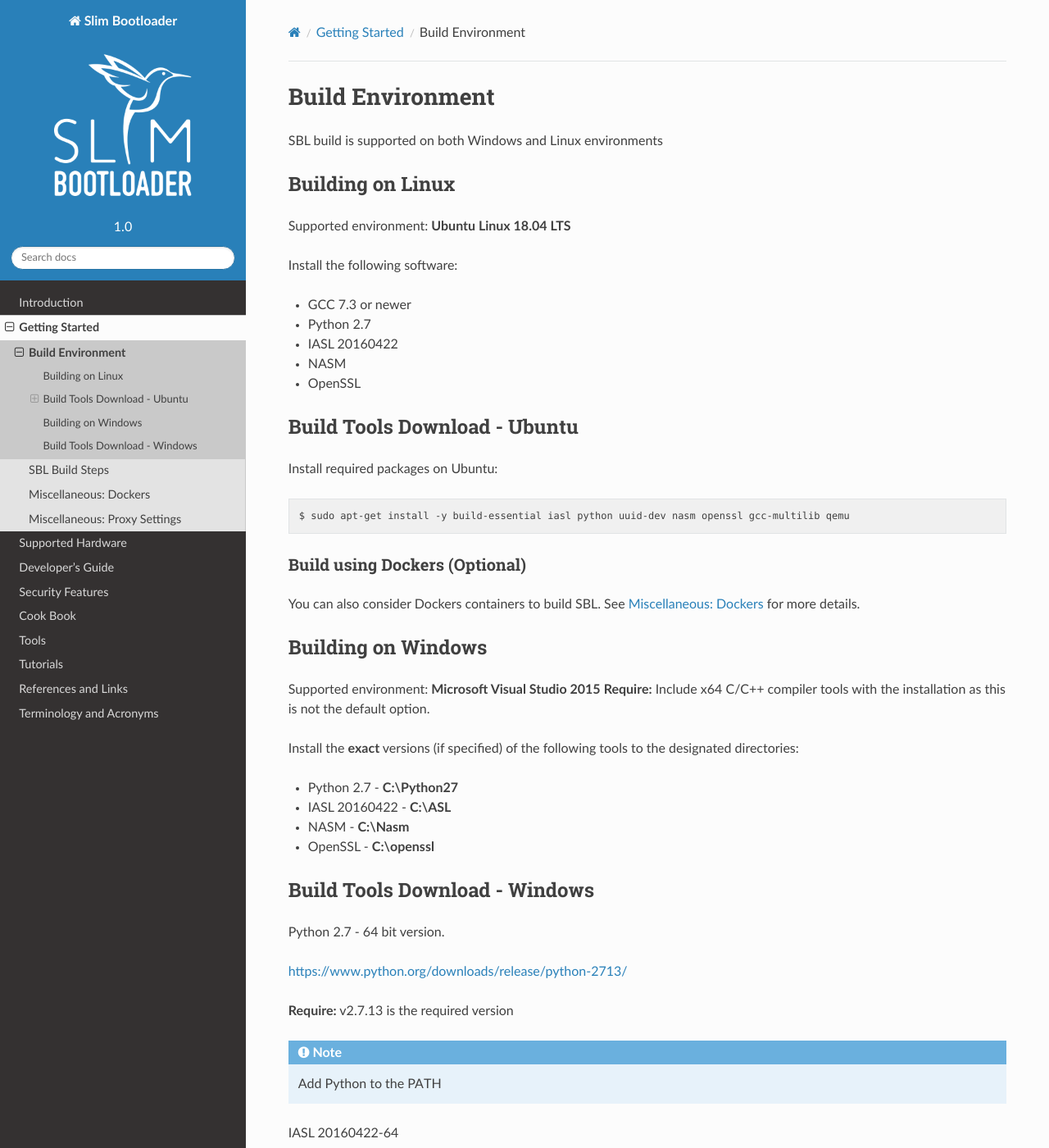
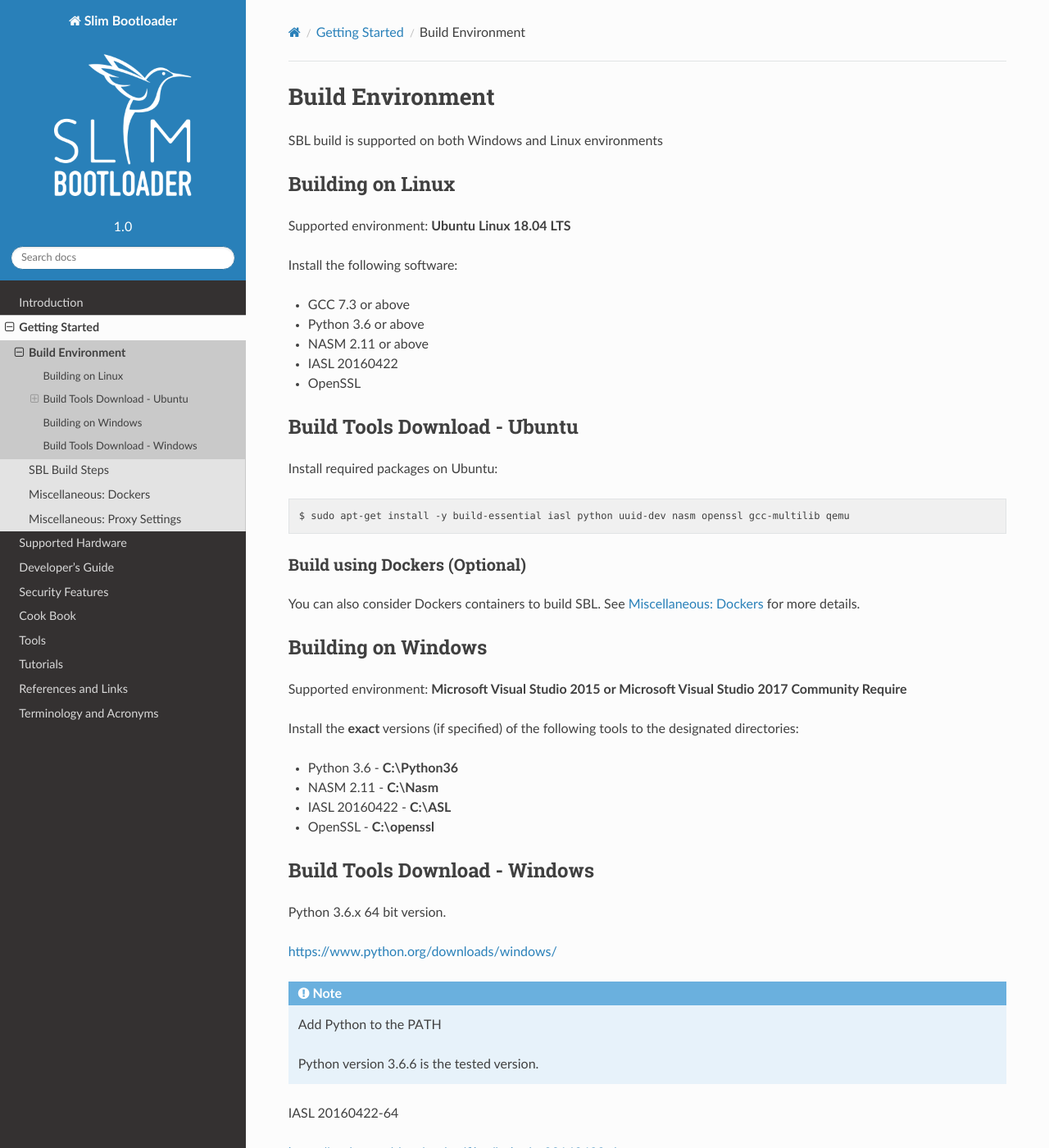
Before and after one commit to slimbootloader/documentation, a Sphinx documentation site: the page built from source/getting-started/build-host-setup.rst, in a window 1280 px wide and 1400 px high. Shown: the whole window at 82% size. Built offline with Sphinx 7.4.7 and the Read the Docs theme 2.0.0, drawn with Linux system fonts in a browser that asks for light colours.

Commit message:
Update build tools for Python
Updated Visual Studio version and python version information for
the latest SBL build.

Signed-off-by: Maurice Ma <maurice.ma@intel.com>

```diff
--- a/source/getting-started/build-host-setup.rst
+++ b/source/getting-started/build-host-setup.rst
@@ -15,10 +15,10 @@ Supported environment: **Ubuntu Linux 18.04 LTS**
 
 Install the following software:
 
-* GCC 7.3 or newer
-* Python 2.7
+* GCC 7.3 or above
+* Python 3.6 or above
+* NASM 2.11 or above
 * IASL 20160422
-* NASM
 * OpenSSL
 
 
@@ -42,32 +42,32 @@ You can also consider Dockers containers to build |SPN|. See :ref:`misc_setup_do
 Building on Windows
 ^^^^^^^^^^^^^^^^^^^^^
 
-Supported environment: **Microsoft Visual Studio 2015**
-**Require:**  Include x64 C/C++ compiler tools with the installation as this is not the default option.
+Supported environment: **Microsoft Visual Studio 2015 or Microsoft Visual Studio 2017 Community Require**
 
 Install the **exact** versions (if specified) of the following tools to the designated directories:
 
-* Python 2.7 - **C:\\Python27**
+* Python 3.6 - **C:\\Python36**
+* NASM 2.11 - **C:\\Nasm**
 * IASL 20160422 - **C:\\ASL**
-* NASM - **C:\\Nasm**
 * OpenSSL - **C:\\openssl**
 
 
 Build Tools Download - Windows
 ^^^^^^^^^^^^^^^^^^^^^^^^^^^^^^
 
-Python 2.7 - 64 bit version.
+Python 3.6.x 64 bit version.
 
-|https://www.python.org/downloads/release/python-2713/|
+|https://www.python.org/downloads/windows/|
 
-.. |https://www.python.org/downloads/release/python-2713/| raw:: html
+.. |https://www.python.org/downloads/windows/| raw:: html
 
-   <a href="https://www.python.org/downloads/release/python-2713/" target="_blank">https://www.python.org/downloads/release/python-2713/</a>
-
-**Require:**  v2.7.13 is the required version
+   <a href="https://www.python.org/downloads/windows/" target="_blank">https://www.python.org/downloads/windows/</a>
 
 .. note::
   Add Python to the PATH
+
+  Python version 3.6.6 is the tested version.
+
 
 
 IASL 20160422-64
--- a/source/introduction/index.rst
+++ b/source/introduction/index.rst
@@ -81,7 +81,7 @@ Does it support RTOS?
     |SPN| features loading x86 ELF executables in its payload stage. We have verified loading Open Source Zephyr RTOS (See :ref:`boot-zephyr`).
 
 What tool chains are supported to compile |SPN|?
-    |SPN| supports Microsoft Visual Studio 2015 and GNU GCC toolchains (gcc 5 or newer). Additional tools including Python (2.7), nasm, and IASL are required to build |SPN|.
+    |SPN| supports Microsoft Visual Studio 2015/2017 and GNU GCC toolchains (gcc 7 or newer). Additional tools including Python (3.6), nasm, and IASL are required to build |SPN|.
 
     The current version of BaseTools is UDK2018 from EDKII open source project.
 
```
